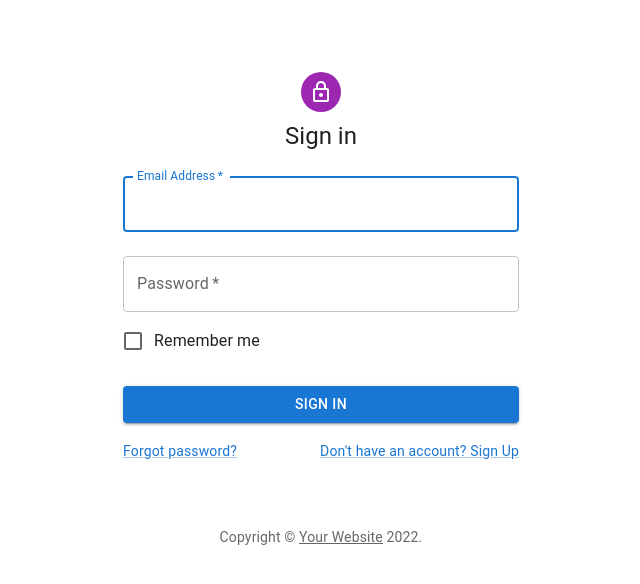
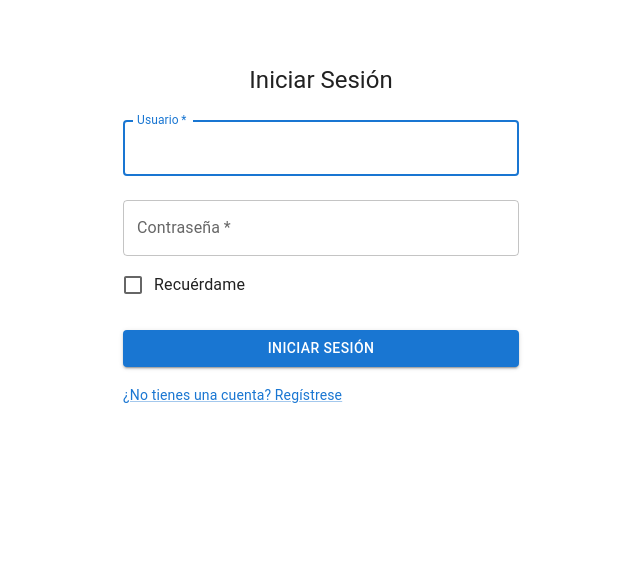
Before and after one commit to alejandropl07/client-management, a React (Create React App) app: page / in a window 1280 px wide. Shown: the top 584 px of the page, without its empty margins (319-959 px from the left). Built offline with nearby package versions, Linux system fonts and the light colour scheme.

Commit message:
Login modificado

```diff
--- a/src/components/Login.js
+++ b/src/components/Login.js
@@ -1,30 +1,17 @@
-import * as React from 'react';
-import Avatar from '@mui/material/Avatar';
-import Button from '@mui/material/Button';
-import CssBaseline from '@mui/material/CssBaseline';
-import TextField from '@mui/material/TextField';
-import FormControlLabel from '@mui/material/FormControlLabel';
-import Checkbox from '@mui/material/Checkbox';
-import Link from '@mui/material/Link';
-import Grid from '@mui/material/Grid';
-import Box from '@mui/material/Box';
-import LockOutlinedIcon from '@mui/icons-material/LockOutlined';
-import Typography from '@mui/material/Typography';
-import Container from '@mui/material/Container';
-import { createTheme, ThemeProvider } from '@mui/material/styles';
-
-function Copyright(props) {
-  return (
-    <Typography variant="body2" color="text.secondary" align="center" {...props}>
-      {'Copyright © '}
-      <Link color="inherit" href="https://mui.com/">
-        Your Website
-      </Link>{' '}
-      {new Date().getFullYear()}
-      {'.'}
-    </Typography>
-  );
-}
+import * as React from "react";
+import Avatar from "@mui/material/Avatar";
+import Button from "@mui/material/Button";
+import CssBaseline from "@mui/material/CssBaseline";
+import TextField from "@mui/material/TextField";
+import FormControlLabel from "@mui/material/FormControlLabel";
+import Checkbox from "@mui/material/Checkbox";
+import Link from "@mui/material/Link";
+import Grid from "@mui/material/Grid";
+import Box from "@mui/material/Box";
+import LockOutlinedIcon from "@mui/icons-material/LockOutlined";
+import Typography from "@mui/material/Typography";
+import Container from "@mui/material/Container";
+import { createTheme, ThemeProvider } from "@mui/material/styles";
 
 const theme = createTheme();
 
@@ -33,8 +20,8 @@ export default function Login() {
     event.preventDefault();
     const data = new FormData(event.currentTarget);
     console.log({
-      email: data.get('email'),
-      password: data.get('password'),
+      email: data.get("email"),
+      password: data.get("password"),
     });
   };
 
@@ -45,26 +32,28 @@ export default function Login() {
         <Box
           sx={{
             marginTop: 8,
-            display: 'flex',
-            flexDirection: 'column',
-            alignItems: 'center',
+            display: "flex",
+            flexDirection: "column",
+            alignItems: "center",
           }}
         >
-          <Avatar sx={{ m: 1, bgcolor: 'secondary.main' }}>
-            <LockOutlinedIcon />
-          </Avatar>
           <Typography component="h1" variant="h5">
-            Sign in
+            Iniciar Sesión
           </Typography>
-          <Box component="form" onSubmit={handleSubmit} noValidate sx={{ mt: 1 }}>
+          <Box
+            component="form"
+            onSubmit={handleSubmit}
+            noValidate
+            sx={{ mt: 1 }}
+          >
             <TextField
               margin="normal"
               required
               fullWidth
-              id="email"
-              label="Email Address"
-              name="email"
-              autoComplete="email"
+              id="user"
+              label="Usuario"
+              name="user"
+              autoComplete="user"
               autoFocus
             />
             <TextField
@@ -72,14 +61,14 @@ export default function Login() {
               required
               fullWidth
               name="password"
-              label="Password"
+              label="Contraseña"
               type="password"
               id="password"
               autoComplete="current-password"
             />
             <FormControlLabel
               control={<Checkbox value="remember" color="primary" />}
-              label="Remember me"
+              label="Recuérdame"
             />
             <Button
               type="submit"
@@ -87,23 +76,17 @@ export default function Login() {
               variant="contained"
               sx={{ mt: 3, mb: 2 }}
             >
-              Sign In
+              Iniciar Sesión
             </Button>
             <Grid container>
               <Grid item xs>
                 <Link href="#" variant="body2">
-                  Forgot password?
-                </Link>
-              </Grid>
-              <Grid item>
-                <Link href="#" variant="body2">
-                  {"Don't have an account? Sign Up"}
+                  ¿No tienes una cuenta? Regístrese
                 </Link>
               </Grid>
             </Grid>
           </Box>
         </Box>
-        <Copyright sx={{ mt: 8, mb: 4 }} />
       </Container>
     </ThemeProvider>
   );
```
Also changed, not shown: 1 other file (tests, documents, lock files or other folders).
